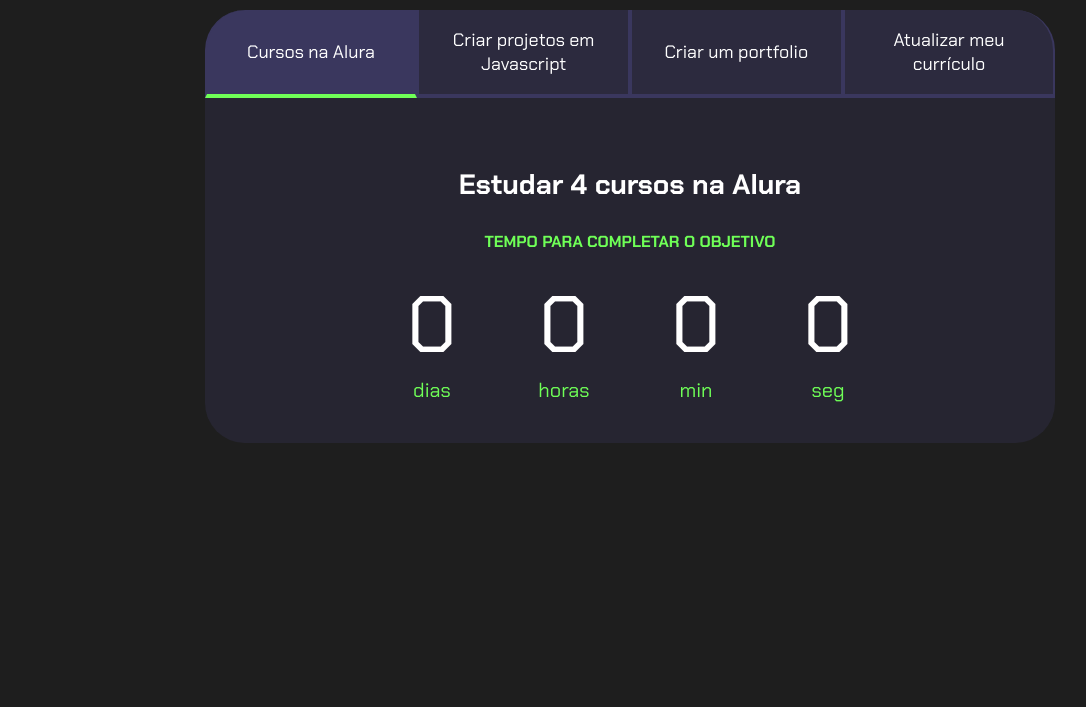
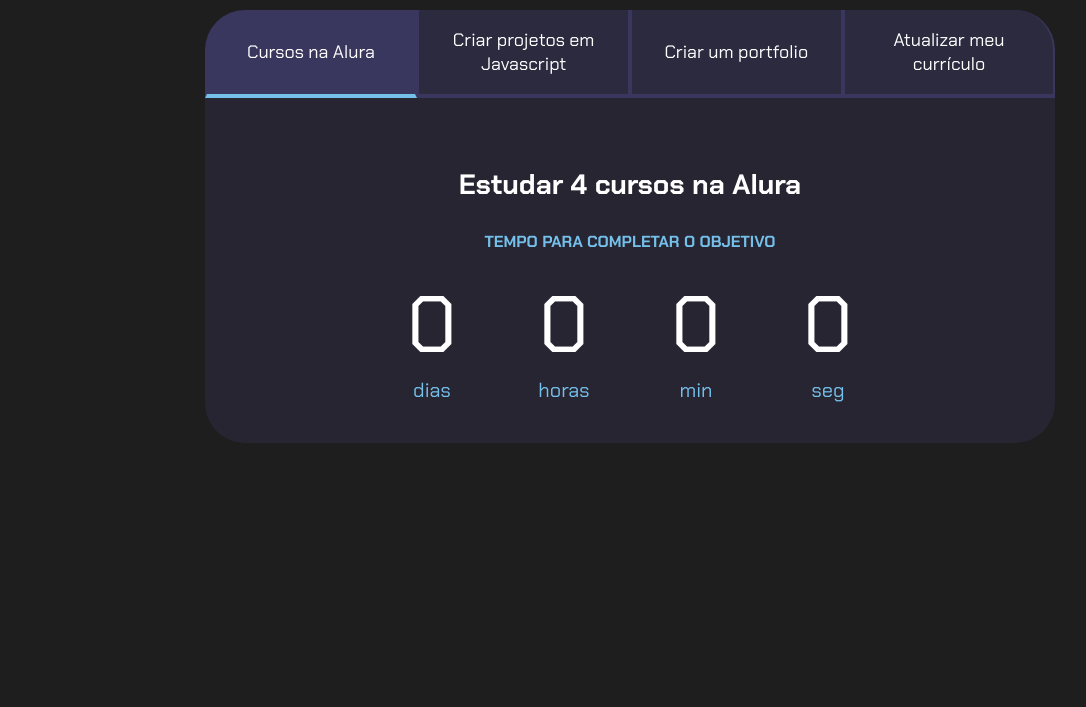
Before and after one commit to MestreLeo/Alura-Contador, a plain HTML site: page index.html in a window 1280 px wide. Shown: the part 93-800 px from the top of the page, without its empty margins (10-1096 px from the left). Drawn offline with Linux system fonts and the light colour scheme.

Commit message:
Update style.css

```diff
--- a/style.css
+++ b/style.css
@@ -2,7 +2,7 @@
 
 :root {
     --cor-de-fundo: #1E1E1E;
-    --verde: #6FFF57;
+    --verde: #75c0eb;
     --branco: #FFFFFF;
     --botao-ativo: #3A375E;
     --botao-inativo: rgba(58, 55, 94, 0.5);
```
